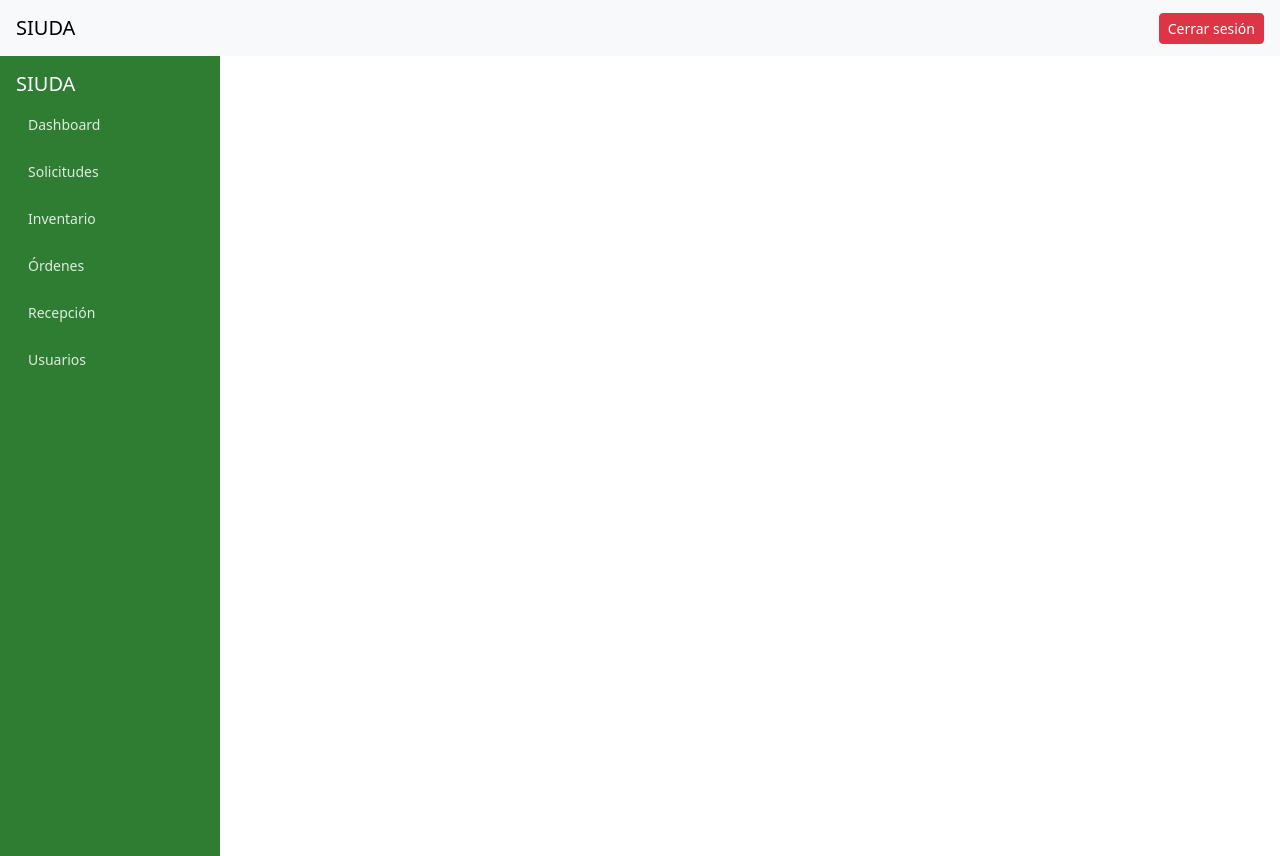
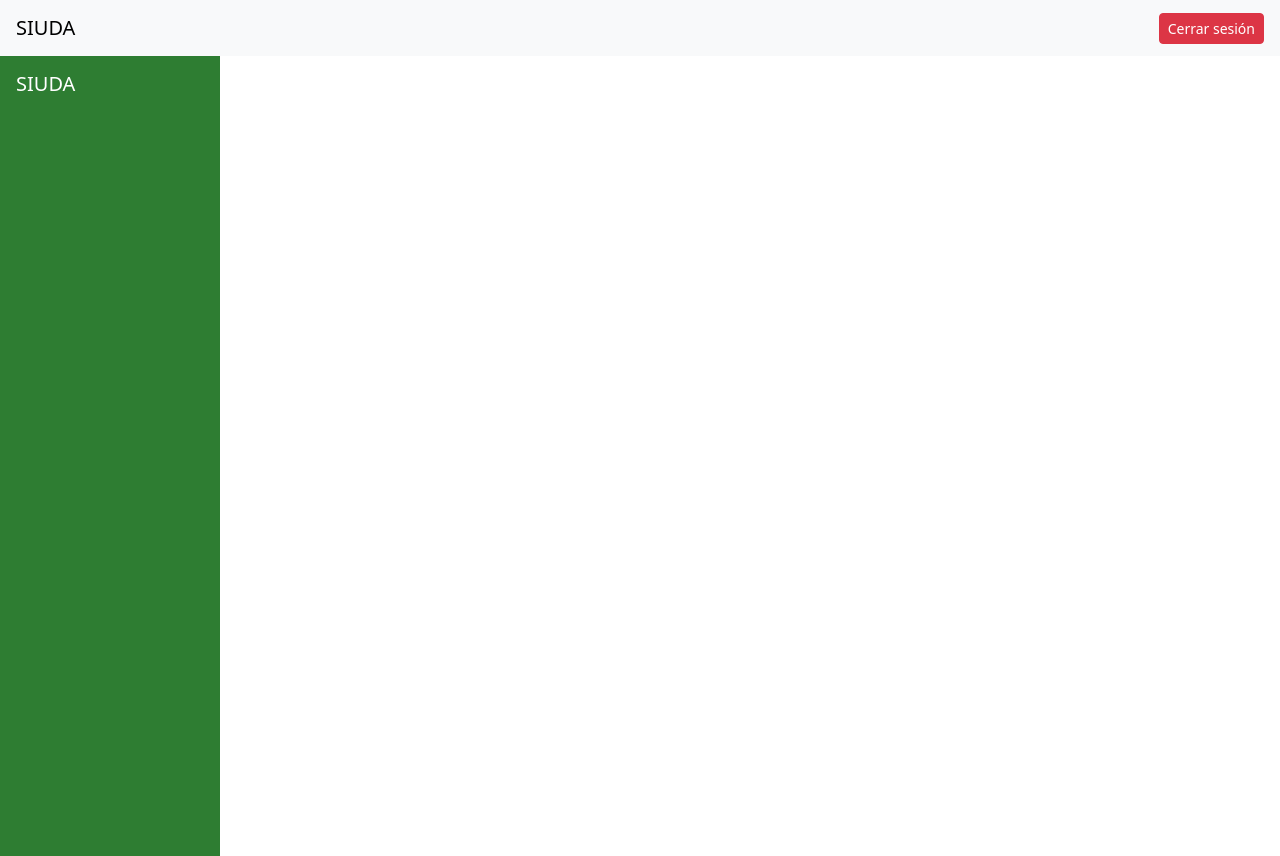
Before and after one commit to angel2694/FrontSIUDA, an Angular app: page /app in a window 1280 px wide. Built offline with nearby package versions, Linux system fonts and the light colour scheme; sample sign-in values are in the browser's storage.

Commit message:
rednderizar modulos from token by roles

```diff
--- a/src/app/shared/sidebar/sidebar.html
+++ b/src/app/shared/sidebar/sidebar.html
@@ -2,15 +2,12 @@
   <h5>SIUDA</h5>
 
   <ul class="nav flex-column">
-    <li class="nav-item">
-      <a routerLink="/app/dashboard" routerLinkActive="active" class="nav-link">Dashboard</a>
-      <a routerLink="/app/solicitudes" routerLinkActive="active" class="nav-link">Solicitudes</a>
-      <a routerLink="/app/inventario" routerLinkActive="active" class="nav-link">Inventario</a>
-      <a routerLink="/app/ordenes" routerLinkActive="active" class="nav-link">Órdenes</a>
-      <a routerLink="/app/recepcion" routerLinkActive="active" class="nav-link">Recepción</a>
-      <ng-container *ngIf="userRole === 'admin'">
-        <a routerLink="/app/usuarios" routerLinkActive="active" class="nav-link">Usuarios</a>
-      </ng-container>
-    </li>
+    @for (modulo of modulos; track modulo.id) {
+      <li class="nav-item">
+        <a [routerLink]="modulo.url" routerLinkActive="active" class="nav-link">
+          <i class="bi {{ modulo.icono }} me-2"></i>{{ modulo.nombre }}
+        </a>
+      </li>
+    }
   </ul>
 </div>
--- a/src/app/shared/sidebar/sidebar.ts
+++ b/src/app/shared/sidebar/sidebar.ts
@@ -2,6 +2,7 @@ import { Component } from '@angular/core';
 import { RouterLink, RouterLinkActive } from '@angular/router';
 import { CommonModule } from '@angular/common';
 import { AuthService } from '../../core/services/auth';
+import { Modulo } from '../../core/interfaces/modulo';
 
 @Component({
   selector: 'app-sidebar',
@@ -10,9 +11,9 @@ import { AuthService } from '../../core/services/auth';
   styleUrl: './sidebar.css',
 })
 export class Sidebar {
-  userRole: string | null = null;
+  modulos: Modulo[] = [];
 
   constructor(private authService: AuthService) {
-    this.userRole = this.authService.getRole();
-    }
+    this.modulos = this.authService.getModulos();
+  }
 }
```
